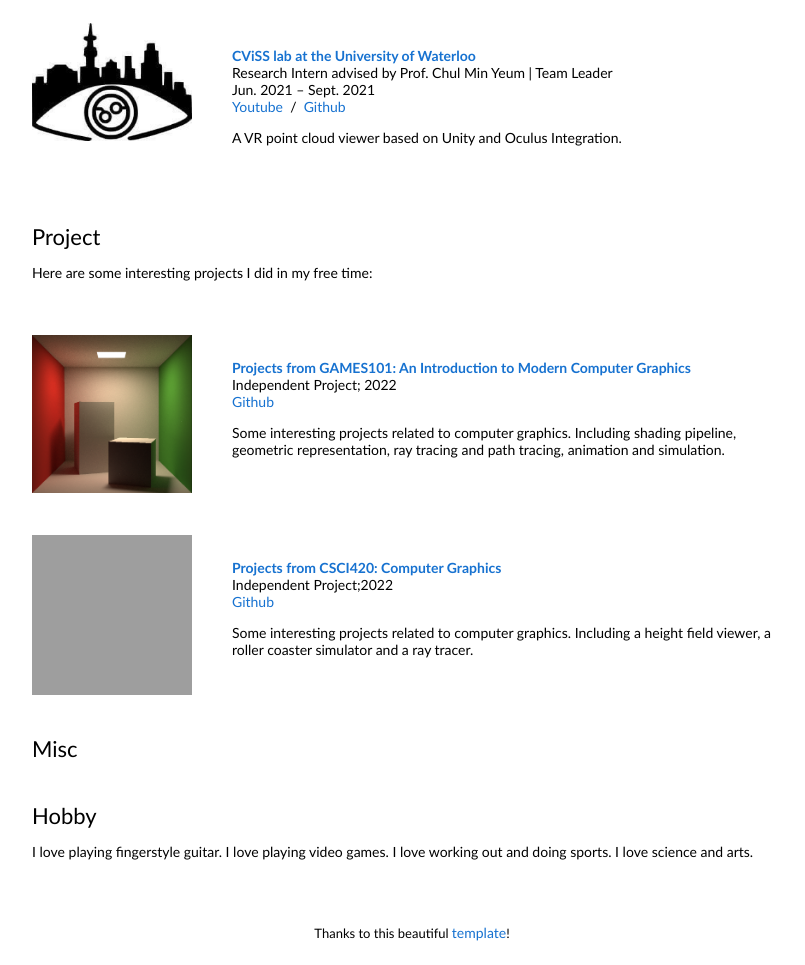
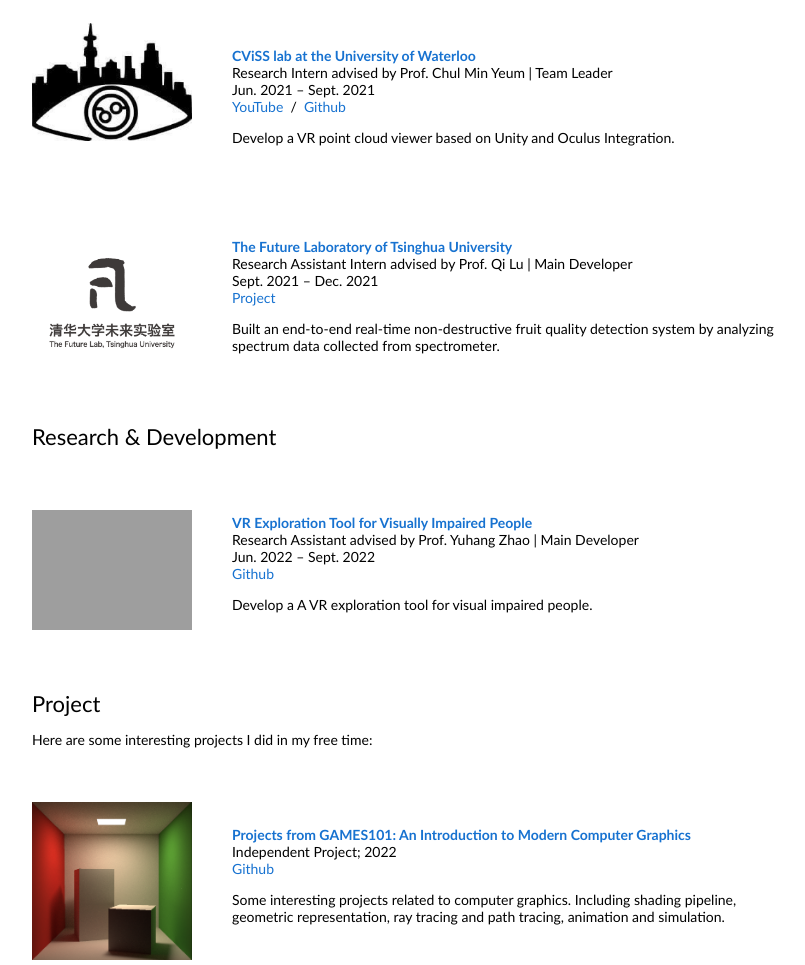
Before and after one commit to matudinglin/matudinglin.github.io, a plain HTML site: page index.html in a window 1280 px wide. Shown: the part 371-1336 px from the top of the page, without its empty margins (228-1033 px from the left). Drawn offline with Linux system fonts and the light colour scheme; grey boxes are pictures that could not be loaded.

Commit message:
update resume, vivr and future lab

```diff
--- a/index.html
+++ b/index.html
@@ -27,7 +27,7 @@
               <p style="text-align:center">
                 <name>Yao Lin 林垚</name>
               </p>
-              <p>I am a computer science master student at <a href="https://www.usc.edu/">Universit of Southern California</a>. My interests include VR/AR, computer graphics, games and software development.
+              <p>I am a computer science master student at <a href="https://www.usc.edu/">Universit of Southern California</a>. My interests include VR/AR, software development, computer graphics and games.
               </p>
               <p>
                 I'm currently looking for 2023 summer internship.
@@ -86,14 +86,105 @@
               <br>
                 Jun. 2021 – Sept. 2021
               <br>
-                <a href="https://m.youtube.com/watch?v=hIkH5lhEiF8">Youtube</a> &nbsp/&nbsp
+                <a href="https://m.youtube.com/watch?v=hIkH5lhEiF8">YouTube</a> &nbsp/&nbsp
                 <a href="https://github.com/matudinglin/Point-Cloud-Viewer">Github</a>
               <p></p>
               <p>
-                A VR point cloud viewer based on Unity and Oculus Integration.
+                Develop a VR point cloud viewer based on Unity and Oculus Integration.
               </p>
             </td>
           </tr>
+
+          <tr onmouseout="future_stop()" onmouseover="future_start()">
+            <td style="padding:20px;width:25%;vertical-align:middle">
+              <div class="one">
+                <div class="two" id='future_image'>
+                  <img src='images/future_after.jpg' width="160"></div>
+                <img src='images/future_before.jpg' width="160">
+              </div>
+              <script type="text/javascript">
+                function future_start() {
+                  document.getElementById('future_image').style.opacity = "1";
+                }
+
+                function future_stop() {
+                  document.getElementById('future_image').style.opacity = "0";
+                }
+                future_stop()
+              </script>
+            </td>
+            <td style="padding:20px;width:75%;vertical-align:middle">
+              <a href="https://thfl.tsinghua.edu.cn/en/">
+                <papertitle>The Future Laboratory of Tsinghua University</papertitle>
+              </a>
+              <br>
+                Research Assistant Intern advised by Prof. Qi Lu | Main Developer
+              <br>
+                Sept. 2021 – Dec. 2021
+              <br>
+                <a href="https://thfl.tsinghua.edu.cn/en/">Project</a>
+              <p></p>
+              <p>
+                Built an end-to-end real-time non-destructive fruit quality detection system by analyzing spectrum data collected from
+spectrometer.
+              </p>
+            </td>
+          </tr>
+
+          <!-- List End -->
+        </tbody></table>
+
+        <!-- -------- -->
+        <!-- --R&D--- -->
+        <!-- -------- -->
+        <table width="100%" align="center" border="0" cellspacing="0" cellpadding="20"><tbody>
+          <tr>
+            <td>
+              <heading>Research & Development</heading>
+            </td>
+          </tr>
+        </tbody></table>
+
+        <table width="100%" align="center" border="0" cellpadding="20"><tbody>
+          <!-- List Start -->
+
+          <table style="width:100%;border:0px;border-spacing:0px;border-collapse:separate;margin-right:auto;margin-left:auto;"><tbody>
+            <!-- List Start -->
+            <tr onmouseout="vivr_stop()" onmouseover="vivr_start()">
+              <td style="padding:20px;width:25%;vertical-align:middle">
+                <div class="one">
+                  <div class="two" id='vivr_image'>
+                    <img src='images/vivr_after.png' height="160" width="160" style="object-fit: scale-down;"></div>
+                  <img src='images/vivr_before.png' height="160" width="160" style="object-fit: scale-down;">
+                </div>
+                <script type="text/javascript">
+                  function vivr_start() {
+                    document.getElementById('vivr_image').style.opacity = "1";
+                  }
+
+                  function vivr_stop() {
+                    document.getElementById('vivr_image').style.opacity = "0";
+                  }
+                  vivr_stop()
+                </script>
+              </td>
+              <td style="padding:20px;width:75%;vertical-align:middle">
+                <a href="https://www.yuhangz.com/">
+                  <papertitle>VR Exploration Tool for Visually Impaired People</papertitle>
+                </a>
+                <br>
+                  Research Assistant advised by Prof. Yuhang Zhao | Main Developer
+                <br>
+                  Jun. 2022 – Sept. 2022
+                <br>
+                  <a href="https://github.com/matudinglin/vivr-summer-2022">Github</a>
+                <p></p>
+                <p>
+                  Develop a A VR exploration tool for visual impaired people.
+                </p>
+              </td>
+            </tr>
+
 
           <!-- List End -->
         </tbody></table>
@@ -148,8 +239,6 @@ representation, ray tracing and path tracing, animation and simulation.
             </td>
           </tr>
 
-          <table style="width:100%;border:0px;border-spacing:0px;border-collapse:separate;margin-right:auto;margin-left:auto;"><tbody>
-            <!-- List Start -->
           <tr onmouseout="csci_stop()" onmouseover="csci_start()">
             <td style="padding:20px;width:25%;vertical-align:middle">
               <div class="one">
@@ -173,7 +262,7 @@ representation, ray tracing and path tracing, animation and simulation.
                 <papertitle>Projects from CSCI420: Computer Graphics</papertitle>
               </a>
               <br>
-                  Independent Project;2022
+                Independent Project; 2022
               <br>
                 <a href="https://github.com/matudinglin/Computer-Graphics-Projects">Github</a>
               <p></p>
@@ -186,60 +275,6 @@ representation, ray tracing and path tracing, animation and simulation.
           <!-- List End -->
         </tbody></table>
 
-        <!-- -------- -->
-        <!-- --Misc-- -->
-        <!-- -------- -->
-        <table width="100%" align="center" border="0" cellspacing="0" cellpadding="20"><tbody>
-          <tr>
-            <td>
-              <heading>Misc</heading>
-            </td>
-          </tr>
-        </tbody></table>
-
-        <table width="100%" align="center" border="0" cellpadding="20"><tbody>
-          <!-- List Start -->
-
-          <!-- <tr>
-            <td style="padding:20px;width:25%;vertical-align:middle"><img src="images/cvf.jpg"></td>
-            <td width="75%" valign="center">
-              <a href="https://cvpr2022.thecvf.com/area-chairs">Area Chair, CVPR 2022</a>
-              <br>
-              <a href="http://cvpr2021.thecvf.com/area-chairs">Area Chair & Longuet-Higgins Award Committee Member, CVPR 2021</a>
-              <br>
-              <a href="http://cvpr2019.thecvf.com/area_chairs">Area Chair, CVPR 2019</a>
-              <br>
-              <a href="http://cvpr2018.thecvf.com/organizers/area_chairs">Area Chair, CVPR 2018</a>
-            </td>
-          </tr>
-          <tr>
-            <td style="padding:20px;width:25%;vertical-align:middle">
-              <img src="images/cs188.jpg" alt="cs188">
-            </td>
-            <td width="75%" valign="center">
-              <a href="http://inst.eecs.berkeley.edu/~cs188/sp11/announcements.html">Graduate Student Instructor, CS188 Spring 2011</a>
-              <br>
-              <a href="http://inst.eecs.berkeley.edu/~cs188/fa10/announcements.html">Graduate Student Instructor, CS188 Fall 2010</a>
-              <br>
-              <a href="http://aima.cs.berkeley.edu/">Figures, "Artificial Intelligence: A Modern Approach", 3rd Edition</a>
-            </td>
-          </tr>
-
-          <tr>
-            <td align="center" style="padding:20px;width:25%;vertical-align:middle">
-							<heading>Basically <br> Blog Posts</heading>
-            </td>
-            <td width="75%" valign="middle">
-              <a href="https://arxiv.org/abs/2112.11687">Squareplus: A Softplus-Like Algebraic Rectifier</a>
-              <br>
-              <a href="https://arxiv.org/abs/2010.09714">A Convenient Generalization of Schlick's Bias and Gain Functions</a>
-              <br>
-              <a href="https://arxiv.org/abs/1704.07483">Continuously Differentiable Exponential Linear Units</a>
-            </td>
-          </tr> -->
-
-          <!-- List End -->
-        </tbody></table>
 
         <!-- -------- -->
         <!-- -Hobby-- -->
```
Also changed, not shown: images/future_after.jpg (added), images/future_before.jpg (added), 3 other files. Lines whose indentation alone changed are shown as unchanged.
